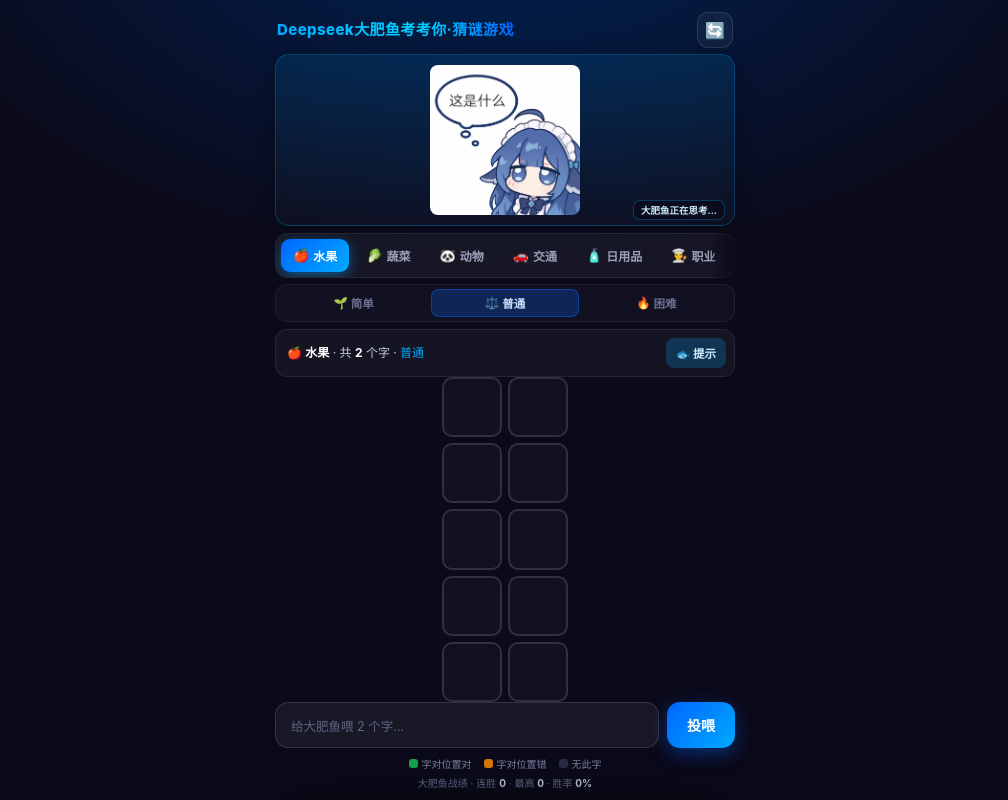
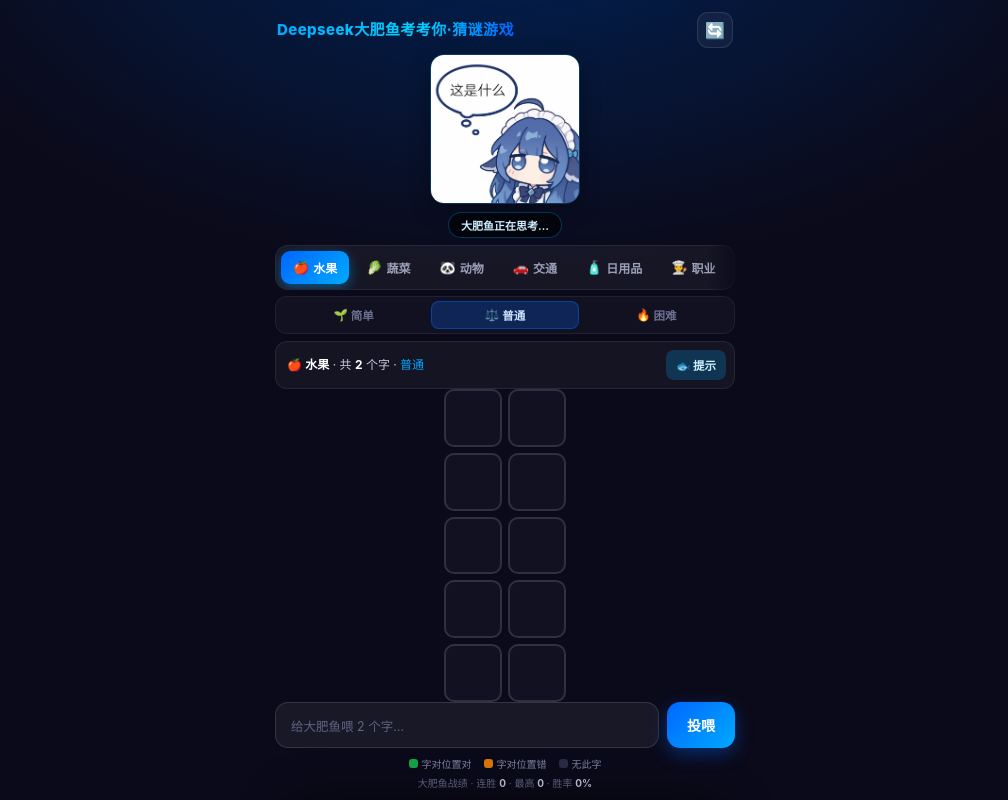
Before and after one commit to Ascalonia233/Quiz-game-, a plain HTML site: page index.html in a window 1280 px wide. Shown: the whole page, without its empty margins (135-1143 px from the left). Drawn offline with Linux system fonts and the light colour scheme.

Commit message:
Update index.html

```diff
--- a/index.html
+++ b/index.html
@@ -53,10 +53,6 @@ body.secret-theme .inputbar input:focus{
   border-color:#00d2ff;
   box-shadow:0 0 0 3px rgba(0,210,255,.22);
 }
-body.secret-theme .fish-cover{
-  border-color:rgba(0,210,255,.5);
-  box-shadow:0 6px 24px rgba(0,170,255,.35);
-}
 body.secret-theme .result button{
   background:linear-gradient(135deg,#00d2ff,#0066ff);
   box-shadow:0 8px 22px rgba(0,170,255,.42);
@@ -85,46 +81,39 @@ body.secret-theme .hintbar button{
 }
 .icon-btn:active{transform:scale(.92);background:rgba(255,255,255,.12)}
 
-/* ---------- 大肥鱼封面（修复图片裁剪问题） ---------- */
+/* ---------- 大肥鱼封面（修正：图片自适应，文本居中在下方） ---------- */
 .fish-cover{
-  width:100%;max-width:460px;
   margin-top:6px;
+  display:flex;flex-direction:column;align-items:center;justify-content:center;
+  cursor:pointer;transition:transform .15s ease;
+  -webkit-tap-highlight-color:transparent;
+  max-width:100%;
+}
+.fish-cover:active{transform:scale(.98)}
+.fish-cover img{
+  max-width:100%;
+  max-height:150px;
   border-radius:14px;
-  overflow:hidden;
   border:1px solid rgba(0,170,255,.25);
-  background:linear-gradient(180deg, rgba(0,170,255,.12), rgba(255,255,255,.02));
-  display:flex;align-items:center;justify-content:center;
   box-shadow:0 6px 20px rgba(0,0,0,.35);
-  position:relative;
-  cursor:pointer;
-  transition:transform .15s ease, border-color .3s, box-shadow .3s;
-  -webkit-tap-highlight-color:transparent;
-  padding: 10px 0;
-  min-height: 120px;
-}
-.fish-cover:active{transform:scale(.985)}
-.fish-cover img{
-  max-width: 100%;
-  max-height: 150px;
-  object-fit: contain; /* 保证图片完整显示，不再裁剪 */
+  object-fit:contain; /* 完整显示，不裁剪 */
   display:block;
   pointer-events:none;
   -webkit-user-drag:none;
-  border-radius: 8px;
 }
 .fish-cover .fish-tag{
-  position:absolute;
-  bottom:5px;right:9px;
-  background:rgba(11,10,26,.8);
+  margin-top:8px;
+  background:rgba(0,0,0,.6);
   backdrop-filter:blur(4px);
-  padding:2px 7px;
-  border-radius:7px;
-  font-size:9.5px;
+  padding:4px 12px;
+  border-radius:20px;
+  font-size:11px;
   color:#ccefff;
   font-weight:700;
   border:1px solid rgba(0,170,255,.3);
   pointer-events:none;
   transition:.3s;
+  text-align:center;
 }
 body.secret-theme .fish-cover .fish-tag{
   color:#00d2ff;
@@ -403,7 +392,7 @@ body.secret-theme .result{
   .hintbar .txt{font-size:11px}
   .inputbar input{font-size:15px;padding:11px 13px}
   .inputbar button{padding:0 14px;font-size:13px}
-  .fish-cover img{max-height:120px}
+  .fish-cover img{max-height:110px}
 }
 </style>
 </head>
@@ -417,7 +406,7 @@ body.secret-theme .result{
 <!-- 大肥鱼封面（点击7次解锁隐藏关卡） -->
 <div class="fish-cover" id="fishCover">
   <img src="cover.png" alt="Deepseek大肥鱼" onerror="this.style.display='none'; this.nextElementSibling.style.display='flex';">
-  <div style="display:none;width:100%;height:150px;align-items:center;justify-content:center;font-size:32px;color:#00aaff;">🐟❓</div>
+  <div style="display:none;width:100%;height:110px;align-items:center;justify-content:center;font-size:32px;color:#00aaff;">🐟❓</div>
   <div class="fish-tag" id="fishTag">大肥鱼正在思考…</div>
 </div>
 
@@ -462,7 +451,7 @@ body.secret-theme .result{
 
 <script>
 /* =========================================================
-   难度配置
+   难度配置（困难模式：3次机会 / 1次提示）
    ========================================================= */
 const DIFFICULTY = {
   easy:   { name:'简单', tries:8, hints:2, icon:'🌱' },
@@ -471,18 +460,18 @@ const DIFFICULTY = {
 };
 
 /* =========================================================
-   词库
+   词库（提示词已极致升维，难度翻倍）
    ========================================================= */
 const DATA = {
   fruit: {
     name: '水果', icon: '🍎',
     items: [
-      ['苹果','从伊甸园到牛顿，它改变了世界'],
-      ['香蕉','穿黄衣，弯着腰，猴子见到就笑'],
-      ['葡萄','它们喜欢手拉手挤在一起，酿酒师最懂它们'],
-      ['西瓜','夏天最受欢迎的大块头，肚子里藏着黑色小秘密'],
+      ['苹果','砸醒过牛顿，也毒倒过白雪公主'],
+      ['香蕉','穿黄色外套，喜欢弯腰，猴子见到我就笑'],
+      ['葡萄','喜欢和兄弟们抱团，酿酒师看到我两眼放光'],
+      ['西瓜','夏天里最大的胖子，肚子里面藏黑豆'],
       ['草莓','戴着小绿帽，脸上长雀斑，甜到心坎里'],
-      ['芒果','来自热带，内心金黄，有核但难啃'],
+      ['芒果','来自热带，内心金黄，带个硬核'],
       ['桃子','脸上有绒毛，害羞就脸红，猴子爱偷'],
       ['橘子','穿橙外套，脱掉后里面住着一群小兄弟'],
       ['柠檬','黄色小心脏，酸得你皱眉，但有人爱泡它'],
@@ -685,34 +674,34 @@ const DATA = {
   idiom: {
     name: '成语', icon: '📜',
     items: [
-      ['画蛇添足','比喻多此一举，反而把事情弄糟'],
-      ['守株待兔','比喻死守经验，妄想不劳而获'],
-      ['亡羊补牢','比喻出了问题及时补救，还不算晚'],
+      ['画蛇添足','多此一举，弄巧成拙'],
+      ['守株待兔','死守经验，妄想不劳而获'],
+      ['亡羊补牢','出了问题及时补救，还不算晚'],
       ['井底之蛙','比喻见识短浅的人'],
-      ['狐假虎威','比喻依仗别人的势力欺压人'],
-      ['掩耳盗铃','比喻自己欺骗自己'],
-      ['刻舟求剑','比喻拘泥成法，不知变通'],
-      ['对牛弹琴','比喻对不懂的人讲道理，白费口舌'],
-      ['杯弓蛇影','比喻疑神疑鬼，自相惊扰'],
-      ['自相矛盾','比喻言行前后抵触，不一致'],
-      ['三心二意','形容犹豫不决或用心不专一'],
-      ['一心一意','形容心思专一，没有杂念'],
+      ['狐假虎威','依仗别人的势力欺压人'],
+      ['掩耳盗铃','自己欺骗自己'],
+      ['刻舟求剑','拘泥成法，不知变通'],
+      ['对牛弹琴','对不懂的人讲道理，白费口舌'],
+      ['杯弓蛇影','疑神疑鬼，自相惊扰'],
+      ['自相矛盾','言行前后抵触，不一致'],
+      ['三心二意','犹豫不决或用心不专一'],
+      ['一心一意','心思专一，没有杂念'],
       ['十全十美','形容完美无缺'],
       ['五颜六色','形容色彩繁多，非常好看'],
-      ['四面八方','指各个方向，各个地方'],
-      ['千军万马','形容人马众多，声势浩大'],
-      ['春暖花开','形容春天温暖，百花盛开的美景'],
-      ['鸟语花香','形容春天动人的景象'],
-      ['万紫千红','形容百花齐放，色彩绚丽'],
-      ['水落石出','比喻真相大白'],
-      ['画龙点睛','比喻在关键处点明要旨，使内容生动'],
-      ['叶公好龙','比喻表面上爱好，实际上并不真爱'],
-      ['望梅止渴','比喻用空想安慰自己'],
-      ['拔苗助长','比喻违反事物规律，急于求成'],
-      ['半途而废','比喻事情做到一半就放弃'],
-      ['水滴石穿','比喻只要坚持不懈，事情就能成功'],
-      ['三言两语','形容话说得很少'],
-      ['精卫填海','比喻意志坚决，不畏艰难']
+      ['四面八方','各个方向，各个地方'],
+      ['千军万马','人马众多，声势浩大'],
+      ['春暖花开','春天温暖，百花盛开'],
+      ['鸟语花香','春天动人的景象'],
+      ['万紫千红','百花齐放，色彩绚丽'],
+      ['水落石出','真相大白'],
+      ['画龙点睛','在关键处点明要旨'],
+      ['叶公好龙','表面上爱好，实际上并不真爱'],
+      ['望梅止渴','用空想安慰自己'],
+      ['拔苗助长','违反规律，急于求成'],
+      ['半途而废','做到一半就放弃'],
+      ['水滴石穿','坚持不懈就能成功'],
+      ['三言两语','话说得很少'],
+      ['精卫填海','意志坚决，不畏艰难']
     ]
   },
   /* ============ 隐藏关卡：大肥鱼の秘密 ============ */
```
